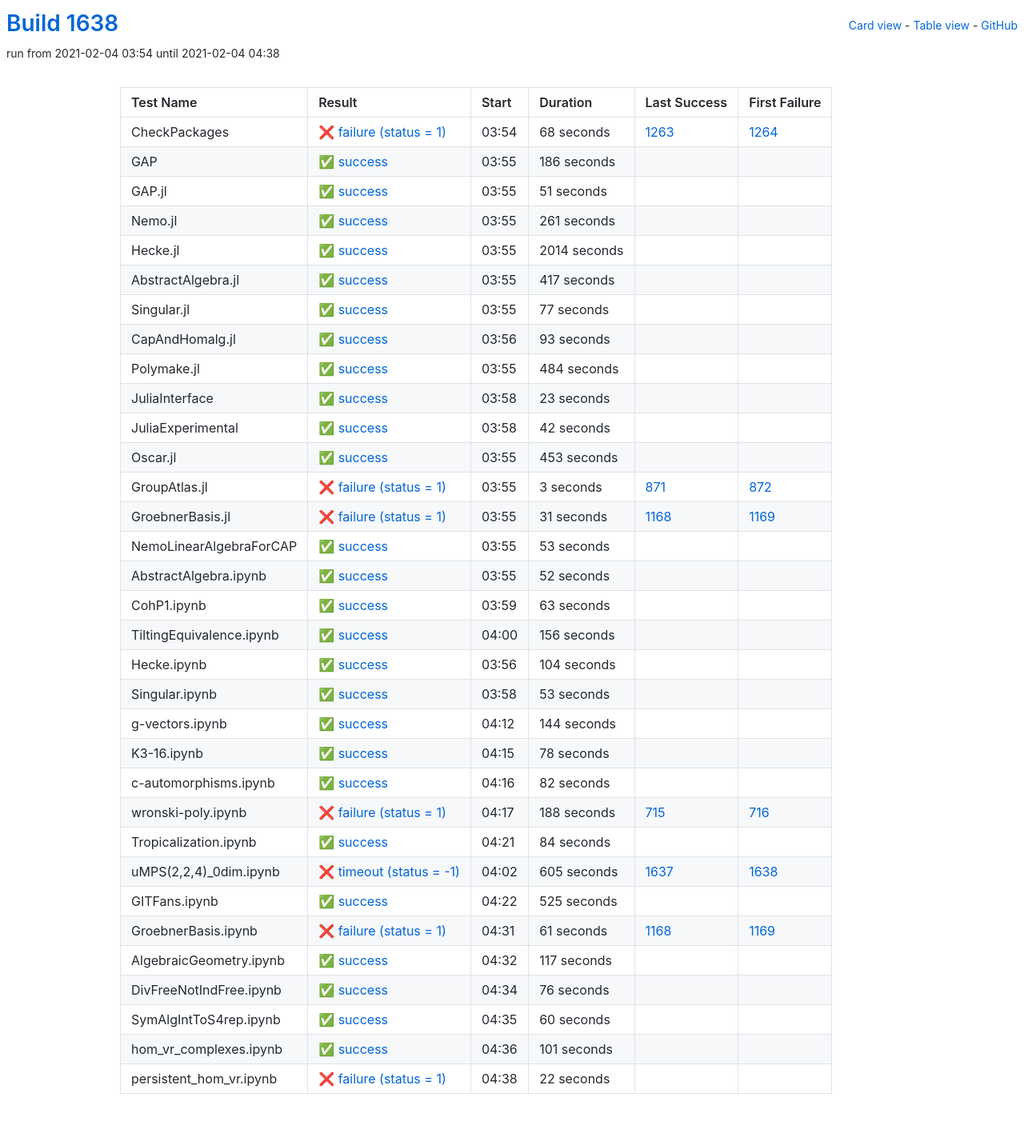
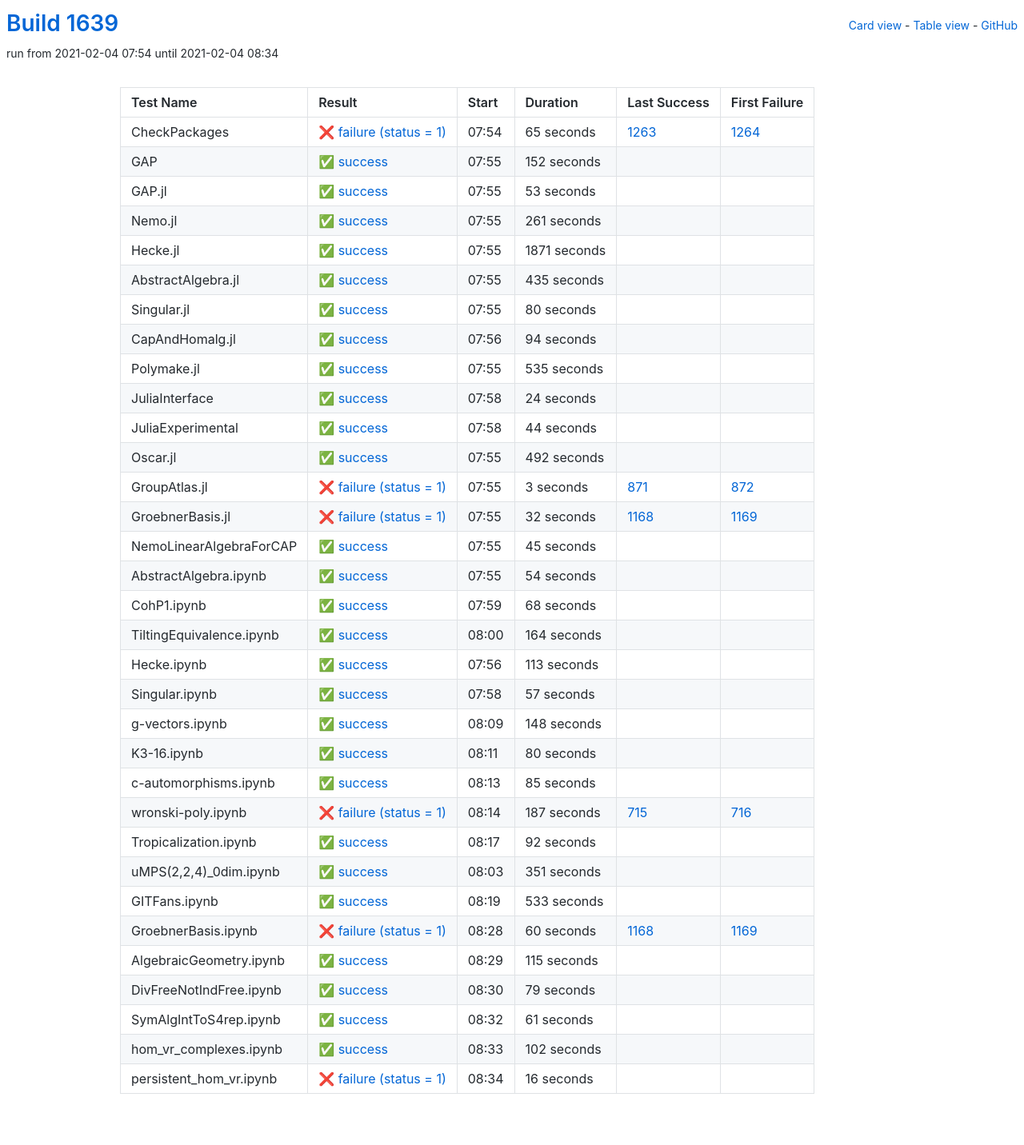
Before and after one commit to oscar-system/oscar-ci-status-stable, a Jekyll site: the page built from table.html, in a window 1280 px wide. Shown: the whole page at 80% size. Built offline with Jekyll 4.4.1, drawn with Linux system fonts in a browser that asks for light colours.

Commit message:
Build #1639

```diff
--- a/_data/ci.yml
+++ b/_data/ci.yml
@@ -1,6 +1,6 @@
 ---
-build: 1638
-build_url: https://oscarci.mathematik.uni-kl.de/job/oscar-stable/1638/
+build: 1639
+build_url: https://oscarci.mathematik.uni-kl.de/job/oscar-stable/1639/
 job: oscar-stable
 organization: oscar-system
 repo: oscar-ci-status-stable
@@ -8,44 +8,44 @@ repourl: https://github.com/oscar-system/oscar-ci-status-stable
 tests:
 - name: CheckPackages
   id: checkpackages
-  log: https://oscarci.mathematik.uni-kl.de/job/oscar-stable/1638/artifact/logs/build-1638/CheckPackages.log
-  start: 2021-02-04 03:54
+  log: https://oscarci.mathematik.uni-kl.de/job/oscar-stable/1639/artifact/logs/build-1639/CheckPackages.log
+  start: 2021-02-04 07:54
   success: false
   exitcode: 1
   status: failure
-  duration: 68
+  duration: 65
   last_success: 1263
   last_success_url: https://oscarci.mathematik.uni-kl.de/job/oscar-stable/1263/
   first_failure: 1264
   first_failure_url: https://oscarci.mathematik.uni-kl.de/job/oscar-stable/1264/
 - name: GAP
   id: gap
-  log: https://oscarci.mathematik.uni-kl.de/job/oscar-stable/1638/artifact/logs/build-1638/GAP.log
-  start: 2021-02-04 03:55
+  log: https://oscarci.mathematik.uni-kl.de/job/oscar-stable/1639/artifact/logs/build-1639/GAP.log
+  start: 2021-02-04 07:55
   success: true
   exitcode: 0
   status: success
-  duration: 186
+  duration: 152
   last_success: false
   last_success_url:
   first_failure: false
   first_failure_url:
 - name: GAP.jl
   id: gap-jl
-  log: https://oscarci.mathematik.uni-kl.de/job/oscar-stable/1638/artifact/logs/build-1638/GAP.jl.log
-  start: 2021-02-04 03:55
+  log: https://oscarci.mathematik.uni-kl.de/job/oscar-stable/1639/artifact/logs/build-1639/GAP.jl.log
+  start: 2021-02-04 07:55
   success: true
   exitcode: 0
   status: success
-  duration: 51
+  duration: 53
   last_success: false
   last_success_url:
   first_failure: false
   first_failure_url:
 - name: Nemo.jl
   id: nemo-jl
-  log: https://oscarci.mathematik.uni-kl.de/job/oscar-stable/1638/artifact/logs/build-1638/Nemo.jl.log
-  start: 2021-02-04 03:55
+  log: https://oscarci.mathematik.uni-kl.de/job/oscar-stable/1639/artifact/logs/build-1639/Nemo.jl.log
+  start: 2021-02-04 07:55
   success: true
   exitcode: 0
   status: success
@@ -56,104 +56,104 @@ tests:
   first_failure_url:
 - name: Hecke.jl
   id: hecke-jl
-  log: https://oscarci.mathematik.uni-kl.de/job/oscar-stable/1638/artifact/logs/build-1638/Hecke.jl.log
-  start: 2021-02-04 03:55
+  log: https://oscarci.mathematik.uni-kl.de/job/oscar-stable/1639/artifact/logs/build-1639/Hecke.jl.log
+  start: 2021-02-04 07:55
   success: true
   exitcode: 0
   status: success
-  duration: 2014
+  duration: 1871
   last_success: false
   last_success_url:
   first_failure: false
   first_failure_url:
 - name: AbstractAlgebra.jl
   id: abstractalgebra-jl
-  log: https://oscarci.mathematik.uni-kl.de/job/oscar-stable/1638/artifact/logs/build-1638/AbstractAlgebra.jl.log
-  start: 2021-02-04 03:55
+  log: https://oscarci.mathematik.uni-kl.de/job/oscar-stable/1639/artifact/logs/build-1639/AbstractAlgebra.jl.log
+  start: 2021-02-04 07:55
   success: true
   exitcode: 0
   status: success
-  duration: 417
+  duration: 435
   last_success: false
   last_success_url:
   first_failure: false
   first_failure_url:
 - name: Singular.jl
   id: singular-jl
-  log: https://oscarci.mathematik.uni-kl.de/job/oscar-stable/1638/artifact/logs/build-1638/Singular.jl.log
-  start: 2021-02-04 03:55
+  log: https://oscarci.mathematik.uni-kl.de/job/oscar-stable/1639/artifact/logs/build-1639/Singular.jl.log
+  start: 2021-02-04 07:55
   success: true
   exitcode: 0
   status: success
-  duration: 77
+  duration: 80
   last_success: false
   last_success_url:
   first_failure: false
   first_failure_url:
 - name: CapAndHomalg.jl
   id: capandhomalg-jl
-  log: https://oscarci.mathematik.uni-kl.de/job/oscar-stable/1638/artifact/logs/build-1638/CapAndHomalg.jl.log
-  start: 2021-02-04 03:56
+  log: https://oscarci.mathematik.uni-kl.de/job/oscar-stable/1639/artifact/logs/build-1639/CapAndHomalg.jl.log
+  start: 2021-02-04 07:56
   success: true
   exitcode: 0
   status: success
-  duration: 93
+  duration: 94
   last_success: false
   last_success_url:
   first_failure: false
   first_failure_url:
 - name: Polymake.jl
   id: polymake-jl
-  log: https://oscarci.mathematik.uni-kl.de/job/oscar-stable/1638/artifact/logs/build-1638/Polymake.jl.log
-  start: 2021-02-04 03:55
+  log: https://oscarci.mathematik.uni-kl.de/job/oscar-stable/1639/artifact/logs/build-1639/Polymake.jl.log
+  start: 2021-02-04 07:55
   success: true
   exitcode: 0
   status: success
-  duration: 484
+  duration: 535
   last_success: false
   last_success_url:
   first_failure: false
   first_failure_url:
 - name: JuliaInterface
   id: juliainterface
-  log: https://oscarci.mathematik.uni-kl.de/job/oscar-stable/1638/artifact/logs/build-1638/JuliaInterface.log
-  start: 2021-02-04 03:58
+  log: https://oscarci.mathematik.uni-kl.de/job/oscar-stable/1639/artifact/logs/build-1639/JuliaInterface.log
+  start: 2021-02-04 07:58
   success: true
   exitcode: 0
   status: success
-  duration: 23
+  duration: 24
   last_success: false
   last_success_url:
   first_failure: false
   first_failure_url:
 - name: JuliaExperimental
   id: juliaexperimental
-  log: https://oscarci.mathematik.uni-kl.de/job/oscar-stable/1638/artifact/logs/build-1638/JuliaExperimental.log
-  start: 2021-02-04 03:58
+  log: https://oscarci.mathematik.uni-kl.de/job/oscar-stable/1639/artifact/logs/build-1639/JuliaExperimental.log
+  start: 2021-02-04 07:58
   success: true
   exitcode: 0
   status: success
-  duration: 42
+  duration: 44
   last_success: false
   last_success_url:
   first_failure: false
   first_failure_url:
 - name: Oscar.jl
   id: oscar-jl
-  log: https://oscarci.mathematik.uni-kl.de/job/oscar-stable/1638/artifact/logs/build-1638/Oscar.jl.log
-  start: 2021-02-04 03:55
+  log: https://oscarci.mathematik.uni-kl.de/job/oscar-stable/1639/artifact/logs/build-1639/Oscar.jl.log
+  start: 2021-02-04 07:55
   success: true
   exitcode: 0
   status: success
-  duration: 453
+  duration: 492
   last_success: false
   last_success_url:
   first_failure: false
   first_failure_url:
 - name: GroupAtlas.jl
   id: groupatlas-jl
-  log: https://oscarci.mathematik.uni-kl.de/job/oscar-stable/1638/artifact/logs/build-1638/GroupAtlas.jl.log
-  start: 2021-02-04 03:55
+  log: https://oscarci.mathematik.uni-kl.de/job/oscar-stable/1639/artifact/logs/build-1639/GroupAtlas.jl.log
+  start: 2021-02-04 07:55
   success: false
   exitcode: 1
   status: failure
@@ -164,240 +164,240 @@ tests:
   first_failure_url: https://oscarci.mathematik.uni-kl.de/job/oscar-stable/872/
 - name: GroebnerBasis.jl
   id: groebnerbasis-jl
-  log: https://oscarci.mathematik.uni-kl.de/job/oscar-stable/1638/artifact/logs/build-1638/GroebnerBasis.jl.log
-  start: 2021-02-04 03:55
+  log: https://oscarci.mathematik.uni-kl.de/job/oscar-stable/1639/artifact/logs/build-1639/GroebnerBasis.jl.log
+  start: 2021-02-04 07:55
   success: false
   exitcode: 1
   status: failure
-  duration: 31
+  duration: 32
   last_success: 1168
   last_success_url: https://oscarci.mathematik.uni-kl.de/job/oscar-stable/1168/
   first_failure: 1169
   first_failure_url: https://oscarci.mathematik.uni-kl.de/job/oscar-stable/1169/
 - name: NemoLinearAlgebraForCAP
   id: nemolinearalgebraforcap
-  log: https://oscarci.mathematik.uni-kl.de/job/oscar-stable/1638/artifact/logs/build-1638/NemoLinearAlgebraForCAP.log
-  start: 2021-02-04 03:55
+  log: https://oscarci.mathematik.uni-kl.de/job/oscar-stable/1639/artifact/logs/build-1639/NemoLinearAlgebraForCAP.log
+  start: 2021-02-04 07:55
   success: true
   exitcode: 0
   status: success
-  duration: 53
+  duration: 45
   last_success: false
   last_success_url:
   first_failure: false
   first_failure_url:
 - name: AbstractAlgebra.ipynb
   id: abstractalgebra-ipynb
-  log: https://oscarci.mathematik.uni-kl.de/job/oscar-stable/1638/artifact/logs/build-1638/AbstractAlgebra.ipynb.log
-  start: 2021-02-04 03:55
+  log: https://oscarci.mathematik.uni-kl.de/job/oscar-stable/1639/artifact/logs/build-1639/AbstractAlgebra.ipynb.log
+  start: 2021-02-04 07:55
   success: true
   exitcode: 0
   status: success
-  duration: 52
+  duration: 54
   last_success: false
   last_success_url:
   first_failure: false
   first_failure_url:
 - name: CohP1.ipynb
   id: cohp1-ipynb
-  log: https://oscarci.mathematik.uni-kl.de/job/oscar-stable/1638/artifact/logs/build-1638/CohP1.ipynb.log
-  start: 2021-02-04 03:59
+  log: https://oscarci.mathematik.uni-kl.de/job/oscar-stable/1639/artifact/logs/build-1639/CohP1.ipynb.log
+  start: 2021-02-04 07:59
   success: true
   exitcode: 0
   status: success
-  duration: 63
+  duration: 68
   last_success: false
   last_success_url:
   first_failure: false
   first_failure_url:
 - name: TiltingEquivalence.ipynb
   id: tiltingequivalence-ipynb
-  log: https://oscarci.mathematik.uni-kl.de/job/oscar-stable/1638/artifact/logs/build-1638/TiltingEquivalence.ipynb.log
-  start: 2021-02-04 04:00
+  log: https://oscarci.mathematik.uni-kl.de/job/oscar-stable/1639/artifact/logs/build-1639/TiltingEquivalence.ipynb.log
+  start: 2021-02-04 08:00
   success: true
   exitcode: 0
   status: success
-  duration: 156
+  duration: 164
   last_success: false
   last_success_url:
   first_failure: false
   first_failure_url:
 - name: Hecke.ipynb
   id: hecke-ipynb
-  log: https://oscarci.mathematik.uni-kl.de/job/oscar-stable/1638/artifact/logs/build-1638/Hecke.ipynb.log
-  start: 2021-02-04 03:56
+  log: https://oscarci.mathematik.uni-kl.de/job/oscar-stable/1639/artifact/logs/build-1639/Hecke.ipynb.log
+  start: 2021-02-04 07:56
   success: true
   exitcode: 0
   status: success
-  duration: 104
+  duration: 113
   last_success: false
   last_success_url:
   first_failure: false
   first_failure_url:
 - name: Singular.ipynb
   id: singular-ipynb
-  log: https://oscarci.mathematik.uni-kl.de/job/oscar-stable/1638/artifact/logs/build-1638/Singular.ipynb.log
-  start: 2021-02-04 03:58
+  log: https://oscarci.mathematik.uni-kl.de/job/oscar-stable/1639/artifact/logs/build-1639/Singular.ipynb.log
+  start: 2021-02-04 07:58
   success: true
   exitcode: 0
   status: success
-  duration: 53
+  duration: 57
   last_success: false
   last_success_url:
   first_failure: false
   first_failure_url:
 - name: g-vectors.ipynb
   id: g-vectors-ipynb
-  log: https://oscarci.mathematik.uni-kl.de/job/oscar-stable/1638/artifact/logs/build-1638/g-vectors.ipynb.log
-  start: 2021-02-04 04:12
+  log: https://oscarci.mathematik.uni-kl.de/job/oscar-stable/1639/artifact/logs/build-1639/g-vectors.ipynb.log
+  start: 2021-02-04 08:09
   success: true
   exitcode: 0
   status: success
-  duration: 144
+  duration: 148
   last_success: false
   last_success_url:
   first_failure: false
   first_failure_url:
 - name: K3-16.ipynb
   id: k3-16-ipynb
-  log: https://oscarci.mathematik.uni-kl.de/job/oscar-stable/1638/artifact/logs/build-1638/K3-16.ipynb.log
-  start: 2021-02-04 04:15
+  log: https://oscarci.mathematik.uni-kl.de/job/oscar-stable/1639/artifact/logs/build-1639/K3-16.ipynb.log
+  start: 2021-02-04 08:11
   success: true
   exitcode: 0
   status: success
-  duration: 78
+  duration: 80
   last_success: false
   last_success_url:
   first_failure: false
   first_failure_url:
 - name: c-automorphisms.ipynb
   id: c-automorphisms-ipynb
-  log: https://oscarci.mathematik.uni-kl.de/job/oscar-stable/1638/artifact/logs/build-1638/c-automorphisms.ipynb.log
-  start: 2021-02-04 04:16
+  log: https://oscarci.mathematik.uni-kl.de/job/oscar-stable/1639/artifact/logs/build-1639/c-automorphisms.ipynb.log
+  start: 2021-02-04 08:13
   success: true
   exitcode: 0
   status: success
-  duration: 82
+  duration: 85
   last_success: false
   last_success_url:
   first_failure: false
   first_failure_url:
 - name: wronski-poly.ipynb
   id: wronski-poly-ipynb
-  log: https://oscarci.mathematik.uni-kl.de/job/oscar-stable/1638/artifact/logs/build-1638/wronski-poly.ipynb.log
-  start: 2021-02-04 04:17
+  log: https://oscarci.mathematik.uni-kl.de/job/oscar-stable/1639/artifact/logs/build-1639/wronski-poly.ipynb.log
+  start: 2021-02-04 08:14
   success: false
   exitcode: 1
   status: failure
-  duration: 188
+  duration: 187
   last_success: 715
   last_success_url: https://oscarci.mathematik.uni-kl.de/job/oscar-stable/715/
   first_failure: 716
   first_failure_url: https://oscarci.mathematik.uni-kl.de/job/oscar-stable/716/
 - name: Tropicalization.ipynb
   id: tropicalization-ipynb
-  log: https://oscarci.mathematik.uni-kl.de/job/oscar-stable/1638/artifact/logs/build-1638/Tropicalization.ipynb.log
-  start: 2021-02-04 04:21
+  log: https://oscarci.mathematik.uni-kl.de/job/oscar-stable/1639/artifact/logs/build-1639/Tropicalization.ipynb.log
+  start: 2021-02-04 08:17
   success: true
   exitcode: 0
   status: success
-  duration: 84
+  duration: 92
   last_success: false
   last_success_url:
   first_failure: false
   first_failure_url:
 - name: uMPS(2,2,4)_0dim.ipynb
   id: umps-2-2-4-0dim-ipynb
-  log: https://oscarci.mathematik.uni-kl.de/job/oscar-stable/1638/artifact/logs/build-1638/uMPS-2-2-4-_0dim.ipynb.log
-  start: 2021-02-04 04:02
-  success: false
-  exitcode: -1
-  status: timeout
-  duration: 605
-  last_success: 1637
-  last_success_url: https://oscarci.mathematik.uni-kl.de/job/oscar-stable/1637/
-  first_failure: 1638
-  first_failure_url: https://oscarci.mathematik.uni-kl.de/job/oscar-stable/1638/
-- name: GITFans.ipynb
-  id: gitfans-ipynb
-  log: https://oscarci.mathematik.uni-kl.de/job/oscar-stable/1638/artifact/logs/build-1638/GITFans.ipynb.log
-  start: 2021-02-04 04:22
+  log: https://oscarci.mathematik.uni-kl.de/job/oscar-stable/1639/artifact/logs/build-1639/uMPS-2-2-4-_0dim.ipynb.log
+  start: 2021-02-04 08:03
   success: true
   exitcode: 0
   status: success
-  duration: 525
+  duration: 351
+  last_success: false
+  last_success_url:
+  first_failure: false
+  first_failure_url:
+- name: GITFans.ipynb
+  id: gitfans-ipynb
+  log: https://oscarci.mathematik.uni-kl.de/job/oscar-stable/1639/artifact/logs/build-1639/GITFans.ipynb.log
+  start: 2021-02-04 08:19
+  success: true
+  exitcode: 0
+  status: success
+  duration: 533
   last_success: false
   last_success_url:
   first_failure: false
   first_failure_url:
 - name: GroebnerBasis.ipynb
   id: groebnerbasis-ipynb
-  log: https://oscarci.mathematik.uni-kl.de/job/oscar-stable/1638/artifact/logs/build-1638/GroebnerBasis.ipynb.log
-  start: 2021-02-04 04:31
+  log: https://oscarci.mathematik.uni-kl.de/job/oscar-stable/1639/artifact/logs/build-1639/GroebnerBasis.ipynb.log
+  start: 2021-02-04 08:28
   success: false
   exitcode: 1
   status: failure
-  duration: 61
+  duration: 60
   last_success: 1168
   last_success_url: https://oscarci.mathematik.uni-kl.de/job/oscar-stable/1168/
   first_failure: 1169
   first_failure_url: https://oscarci.mathematik.uni-kl.de/job/oscar-stable/1169/
 - name: AlgebraicGeometry.ipynb
   id: algebraicgeometry-ipynb
-  log: https://oscarci.mathematik.uni-kl.de/job/oscar-stable/1638/artifact/logs/build-1638/AlgebraicGeometry.ipynb.log
-  start: 2021-02-04 04:32
+  log: https://oscarci.mathematik.uni-kl.de/job/oscar-stable/1639/artifact/logs/build-1639/AlgebraicGeometry.ipynb.log
+  start: 2021-02-04 08:29
   success: true
   exitcode: 0
   status: success
-  duration: 117
+  duration: 115
   last_success: false
   last_success_url:
   first_failure: false
   first_failure_url:
 - name: DivFreeNotIndFree.ipynb
   id: divfreenotindfree-ipynb
-  log: https://oscarci.mathematik.uni-kl.de/job/oscar-stable/1638/artifact/logs/build-1638/DivFreeNotIndFree.ipynb.log
-  start: 2021-02-04 04:34
+  log: https://oscarci.mathematik.uni-kl.de/job/oscar-stable/1639/artifact/logs/build-1639/DivFreeNotIndFree.ipynb.log
+  start: 2021-02-04 08:30
   success: true
   exitcode: 0
   status: success
-  duration: 76
+  duration: 79
   last_success: false
   last_success_url:
   first_failure: false
   first_failure_url:
 - name: SymAlgIntToS4rep.ipynb
   id: symalginttos4rep-ipynb
-  log: https://oscarci.mathematik.uni-kl.de/job/oscar-stable/1638/artifact/logs/build-1638/SymAlgIntToS4rep.ipynb.log
-  start: 2021-02-04 04:35
+  log: https://oscarci.mathematik.uni-kl.de/job/oscar-stable/1639/artifact/logs/build-1639/SymAlgIntToS4rep.ipynb.log
+  start: 2021-02-04 08:32
   success: true
   exitcode: 0
   status: success
-  duration: 60
+  duration: 61
   last_success: false
   last_success_url:
   first_failure: false
   first_failure_url:
 - name: hom_vr_complexes.ipynb
   id: hom-vr-complexes-ipynb
-  log: https://oscarci.mathematik.uni-kl.de/job/oscar-stable/1638/artifact/logs/build-1638/hom_vr_complexes.ipynb.log
-  start: 2021-02-04 04:36
+  log: https://oscarci.mathematik.uni-kl.de/job/oscar-stable/1639/artifact/logs/build-1639/hom_vr_complexes.ipynb.log
+  start: 2021-02-04 08:33
   success: true
   exitcode: 0
   status: success
-  duration: 101
+  duration: 102
   last_success: false
   last_success_url:
   first_failure: false
   first_failure_url:
 - name: persistent_hom_vr.ipynb
   id: persistent-hom-vr-ipynb
-  log: https://oscarci.mathematik.uni-kl.de/job/oscar-stable/1638/artifact/logs/build-1638/persistent_hom_vr.ipynb.log
-  start: 2021-02-04 04:38
+  log: https://oscarci.mathematik.uni-kl.de/job/oscar-stable/1639/artifact/logs/build-1639/persistent_hom_vr.ipynb.log
+  start: 2021-02-04 08:34
   success: false
   exitcode: 1
   status: failure
-  duration: 22
+  duration: 16
   last_success: false
   last_success_url:
   first_failure: false
```
Also changed, not shown: README.md.
